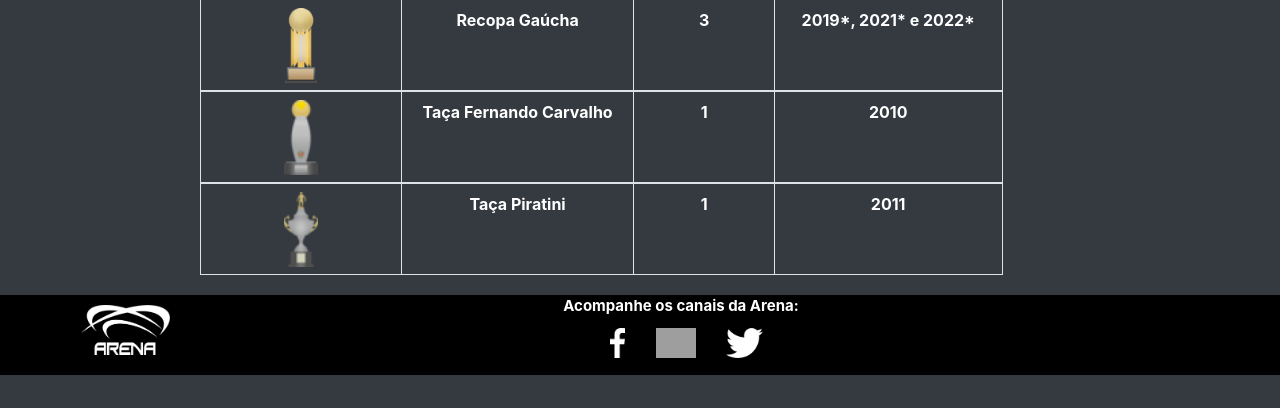
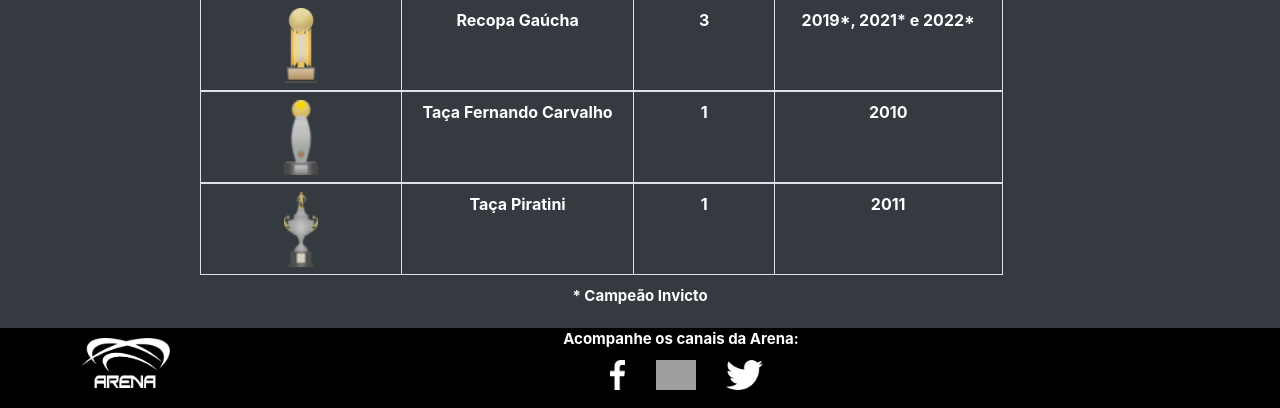
Before and after one commit to senacrs-emti/2022-3M-venda-online, a PHP site: page /sobre.php in a window 1280 px wide. Shown: the part 2354-2762 px from the top of the page. Before the commit the page ends 2729 px from the top, so only its background shows below. Run offline with PHP 8.4, Linux system fonts and the light colour scheme; grey boxes are pictures that could not be loaded.

Commit message:
versão final
front

```diff
--- a/sobre.php
+++ b/sobre.php
@@ -366,7 +366,9 @@ include_once './includes/navbar.php';
               </div>
             </div>
         </div>
-
+        <div class="invicto">
+          <p>* Campeão Invicto</p>
+        </div>
 
 
 
--- a/style.css
+++ b/style.css
@@ -362,6 +362,12 @@ h2 {
   font-size: 30px;
 }
 
+.invicto {
+  text-align:center;
+}
+
+
+
 .sobre {
   color: rgb(63, 159, 222);
   margin-left: 110px;
```
